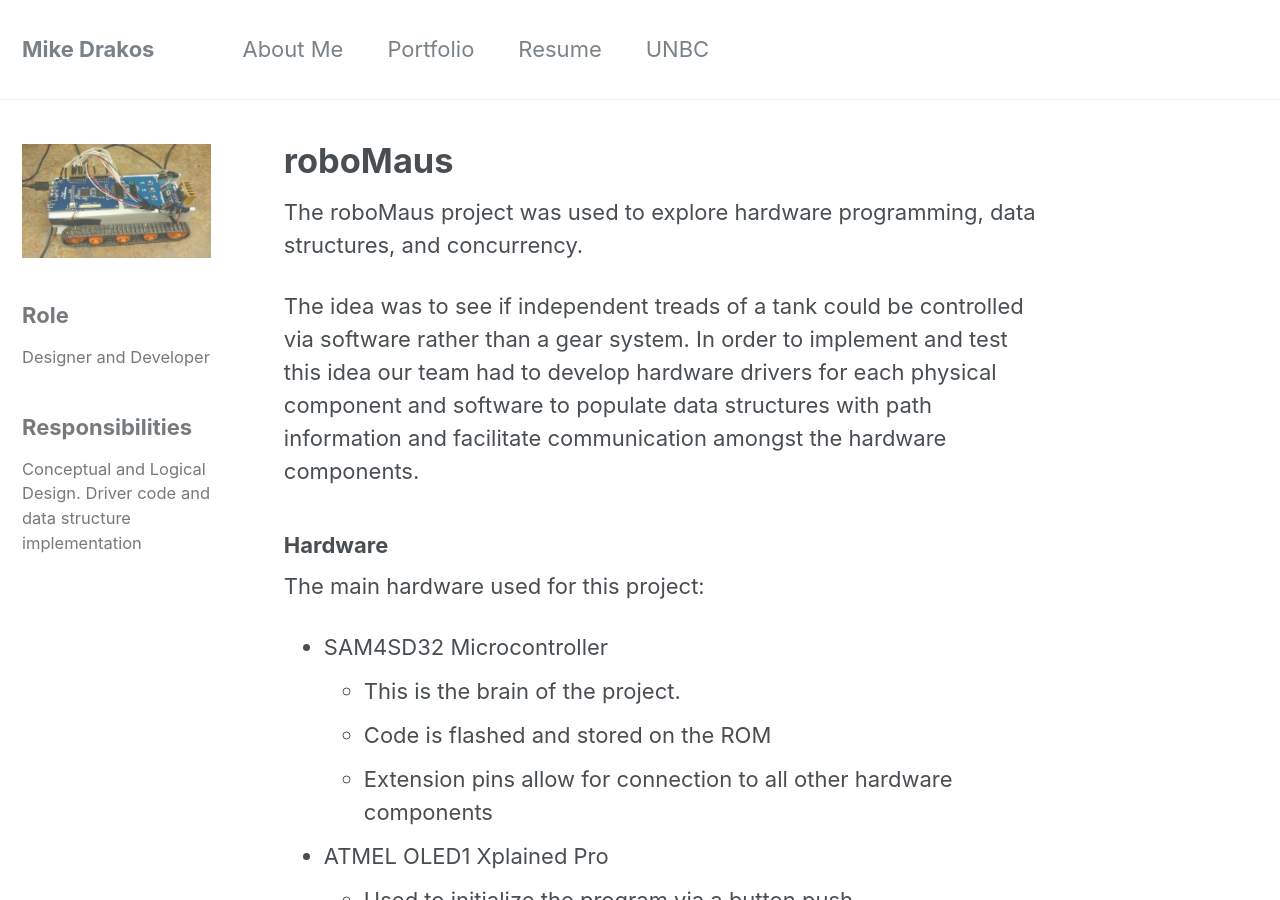
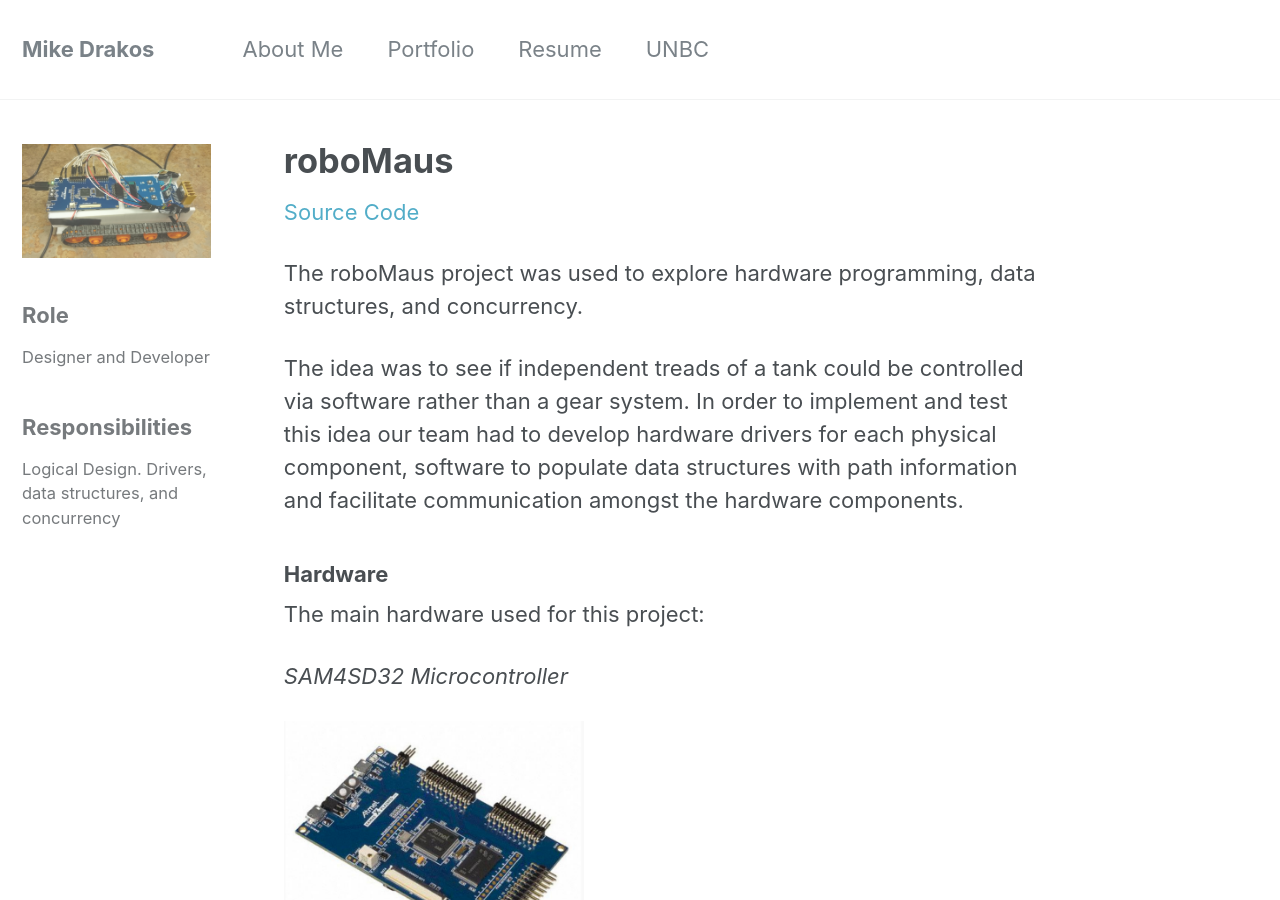
Before and after one commit to MDrakos/mdrakos.github.io, a Jekyll site: the page built from _portfolio/roboMaus.md, in a window 1280 px wide and 900 px high. Built offline with Jekyll 4.4.1, drawn with Linux system fonts in a browser that asks for light colours; some of the changed text lies outside the part shown.

Commit message:
Adding images to roboMaus

```diff
--- a/_portfolio/roboMaus.md
+++ b/_portfolio/roboMaus.md
@@ -9,9 +9,20 @@
     image_alt: http://placehold.it/350x250
     text: "Designer and Developer"
   - title: "Responsibilities"
-    text: "Conceptual and Logical Design. Driver code and data structure implementation"
-  - title:
+    text: "Logical Design. Drivers, data structures, and concurrency"
 gallery:
+  - url: sam4s.png
+    image_path: sam4s.png
+  - url: oled.png
+    image_path: oled.png
+  - url: hbridge.png
+    image_path: hbridge.png
+  - url: hall-sensor.png
+    image_path: hall-sensor.png
+  - url: motor.png
+    image_path: motor.png
+  - url: treads.png
+    image_path: treads.png
   - url: chassisv1.png
     image_path: chassisv1.png
     alt: "placeholder image 1"
@@ -23,46 +34,75 @@
     alt: "placeholder image 3"
 ---
 
+[Source Code](https://github.com/MDrakos/RoboMAUS)
+
 The roboMaus project was used to explore hardware programming,
 data structures, and concurrency.
 
 The idea was to see if independent treads of a tank could be controlled
 via software rather than a gear system. In order to implement and test
 this idea our team had to develop hardware drivers for each physical
-component and software to populate data structures with path information and
+component, software to populate data structures with path information and
 facilitate communication amongst the hardware components.
 
 ### Hardware
 The main hardware used for this project:
 
-- SAM4SD32 Microcontroller
-    - This is the brain of the project.
-    - Code is flashed and stored on the ROM
-    - Extension pins allow for connection to all other hardware components
-- ATMEL OLED1 Xplained Pro
-    - Used to initialize the program via a button push
-    - Display statistics (number of rotations) on OLED display
-- L298 H-Bridge Dual Bidirectional Motor Driver
-    - Allows for bidirectional independent control of two electric motors
+*SAM4SD32 Microcontroller*
+
+<img src="/images/sam4s.png" height="250" width="300">
+
+- This is the brain of the project.
+- Code is flashed and stored on the ROM
+- Extension pins allow for connection to all other hardware components
+
+
+*ATMEL OLED1 Xplained Pro*
+
+<img src="/images/oled.png" height="250" width="300">
+
+- Used to initialize the program via a button push
+- Display statistics (number of rotations) on OLED display
+
+
+*L298 H-Bridge Dual Bidirectional Motor Driver*
+
+<img src="/images/hbridge.png" height="250" width="300">
+
+- Allows for bidirectional independent control of two electric motors
 - Track and wheel kit
-- Hall effect sensors
-    - Used to measure distance by counting wheel rotations
-- Battery Pack
+
+*Hall effect sensors*
+
+<img src="/images/hall-sensor.png" height="250" width="300">
+
+- Used to measure distance by counting wheel rotations
+
+*Motors*
+
+<img src="/images/motor.png" height="250" width="300">
+
+*Treads*
+
+<img src="/images/treads.png" height="250" width="300">
+
+*Battery Pack*
+- For power
 
 The chassis was an opportunity to explore 3D printing. Two prototypes were
 developed before the final chassis.
 
-Chassis Version 1
+*Chassis Version 1*
 
-<img src="/images/chassisv1.png" height="450" width="600">
+<img src="/images/chassisv1.png" height="350" width="500">
 
-Chassis Version 2
+*Chassis Version 2*
 
-<img src="/images/chassisv2.png" height="450" width="600">
+<img src="/images/chassisv2.png" height="350" width="500">
 
-Final Chassis
+*Final Chassis*
 
-<img src="/images/chassisv3.png" height="450" width="600">
+<img src="/images/chassisv3.png" height="350" width="500">
 
 Theses were all printed using a [Tinkerine DittoPro 3D Printer](https://store.tinkerine.com/products/ditto-pro)
 
```
Also changed, not shown: images/hall-sensor.png (added), images/hbridge.png (added), images/motor.png (added), images/oled.png (added), images/sam4s.png (added), images/treads.png (added), 8 other files.
